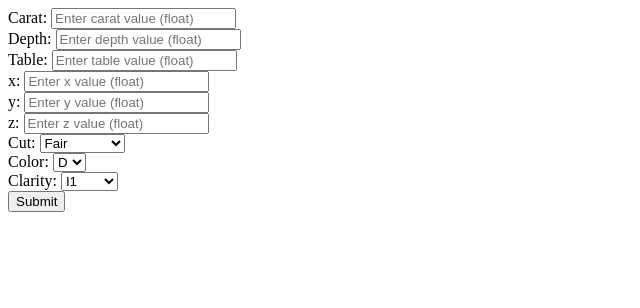
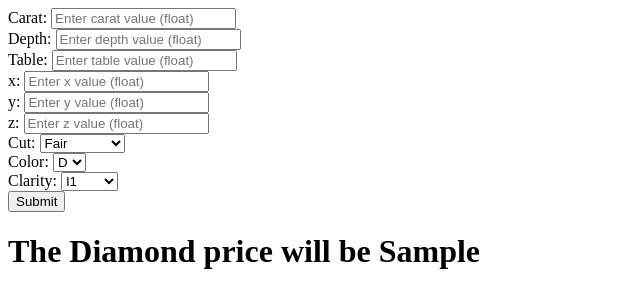
Before and after one commit to amitverma2699/End_to_End_ML-Project_Diamond, a Flask app: template templates/form.html in a window 1280 px wide. Shown: the top 308 px of the page, without its empty margins (0-640 px from the left). Run offline with Flask 3, Linux system fonts and the light colour scheme; the template is opened without the code that fills it: most values are stand-ins (such as "Sample title", 1, 10 or a date in 2020).

Commit message:
update code

```diff
--- a/templates/form.html
+++ b/templates/form.html
@@ -71,6 +71,9 @@
 
 <div style="clear:both;"></div>
   <input type="submit" value="Submit">
+
+
+<h1>The Diamond price will be {{final_result}}</h1>
 </form>
 </body>
 </html>
```
